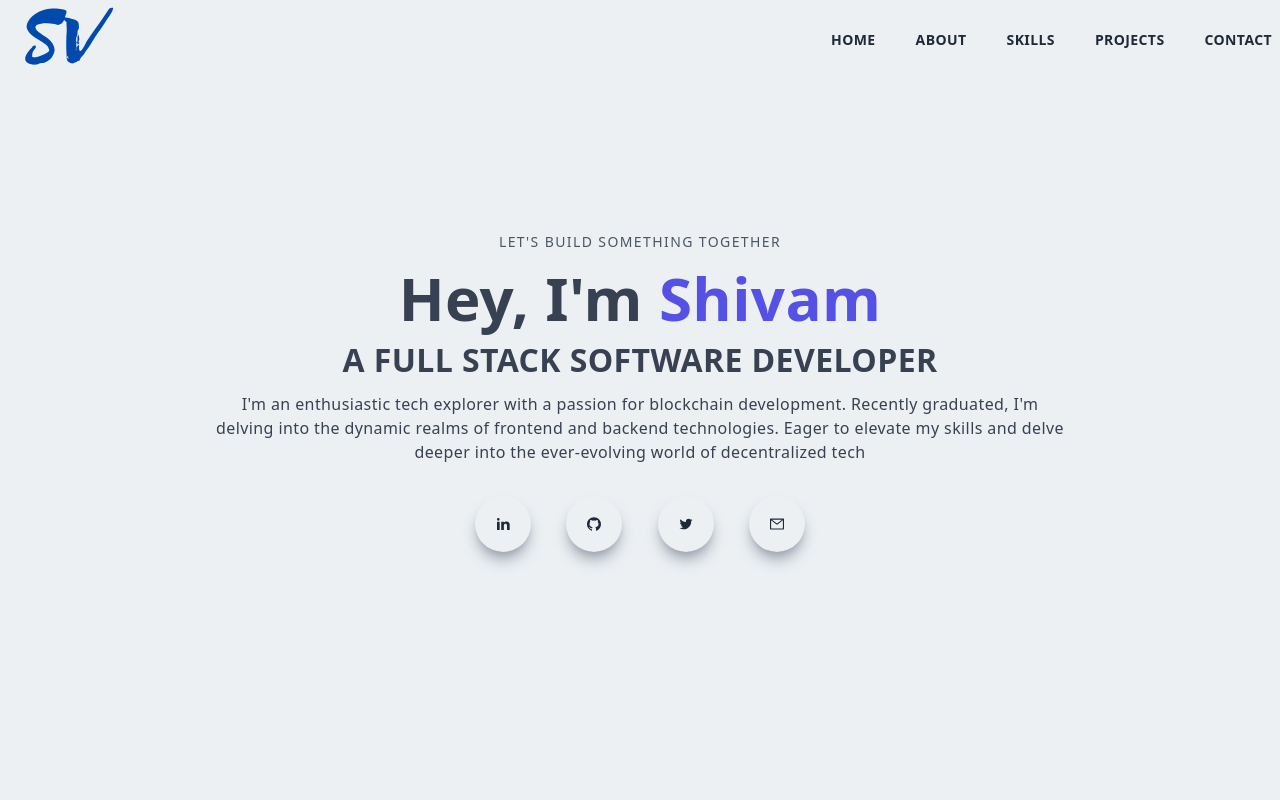
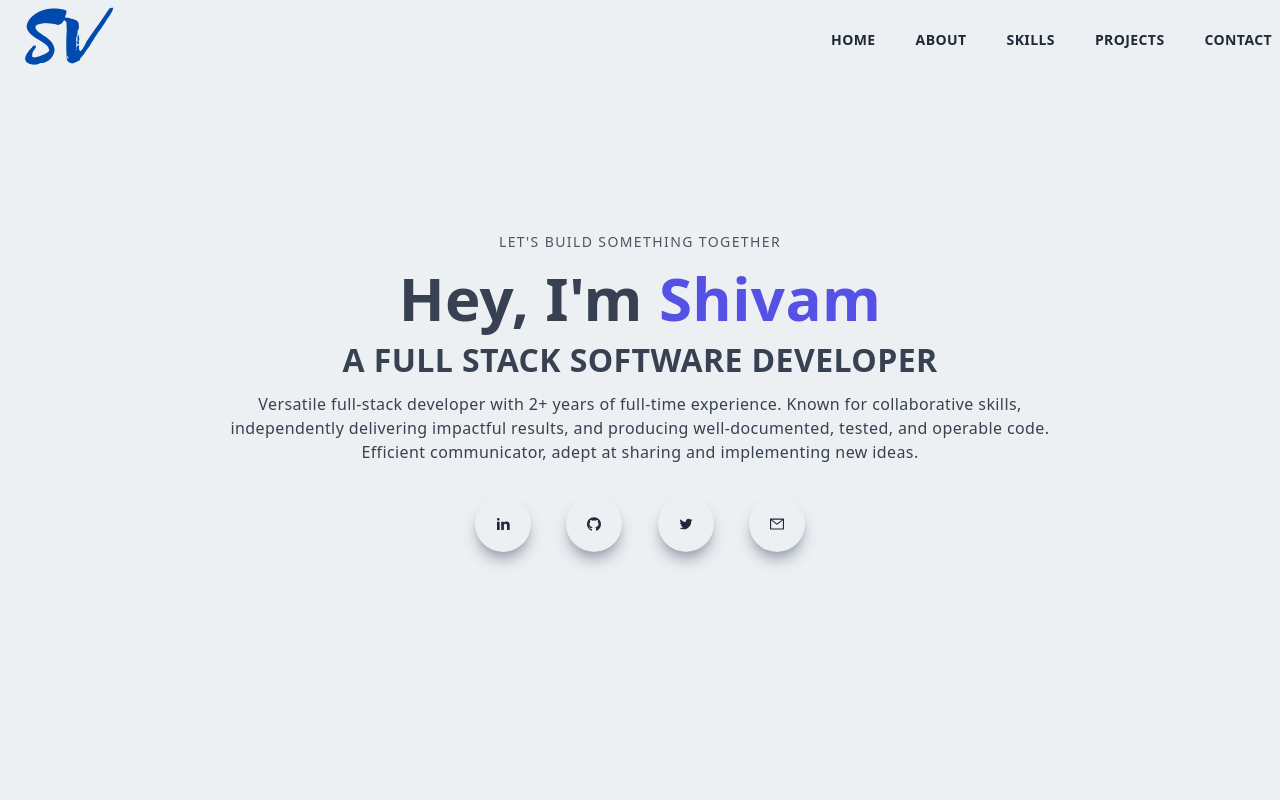
Before and after one commit to Shivam-vishwakarma991/Website-Portfolio, a Next.js app: page / in a window 1280 px wide. Shown: the top 800 px of the page. Built offline with nearby package versions, Linux system fonts and the light colour scheme.

Commit message:
Changed heading

```diff
--- a/components/Main.js
+++ b/components/Main.js
@@ -16,7 +16,9 @@ const Main = () => {
 
         <h1 className='py-25 uppercase text-[200%] text-gray-700'> A Full Stack Software Developer</h1>
 
-        <p className='py-4 text-gray-700 max-w-[70%] m-auto'>I'm an enthusiastic tech explorer with a passion for blockchain development. Recently graduated, I'm delving into the dynamic realms of frontend and backend technologies. Eager to elevate my skills and delve deeper into the ever-evolving world of decentralized tech </p>
+        <p className='py-4 text-gray-700 max-w-[70%] m-auto'>Versatile full-stack developer with 2+ years of full-time experience. Known for collaborative skills, independently delivering
+impactful results, and producing well-documented, tested, and operable code. Efficient communicator, adept at sharing and
+implementing new ideas.</p>
 
         <div className='flex items-center justify-between max-w-[330px] m-auto py-4'>
 
```
Also changed, not shown: 2 other files (tests, documents, lock files or other folders).
